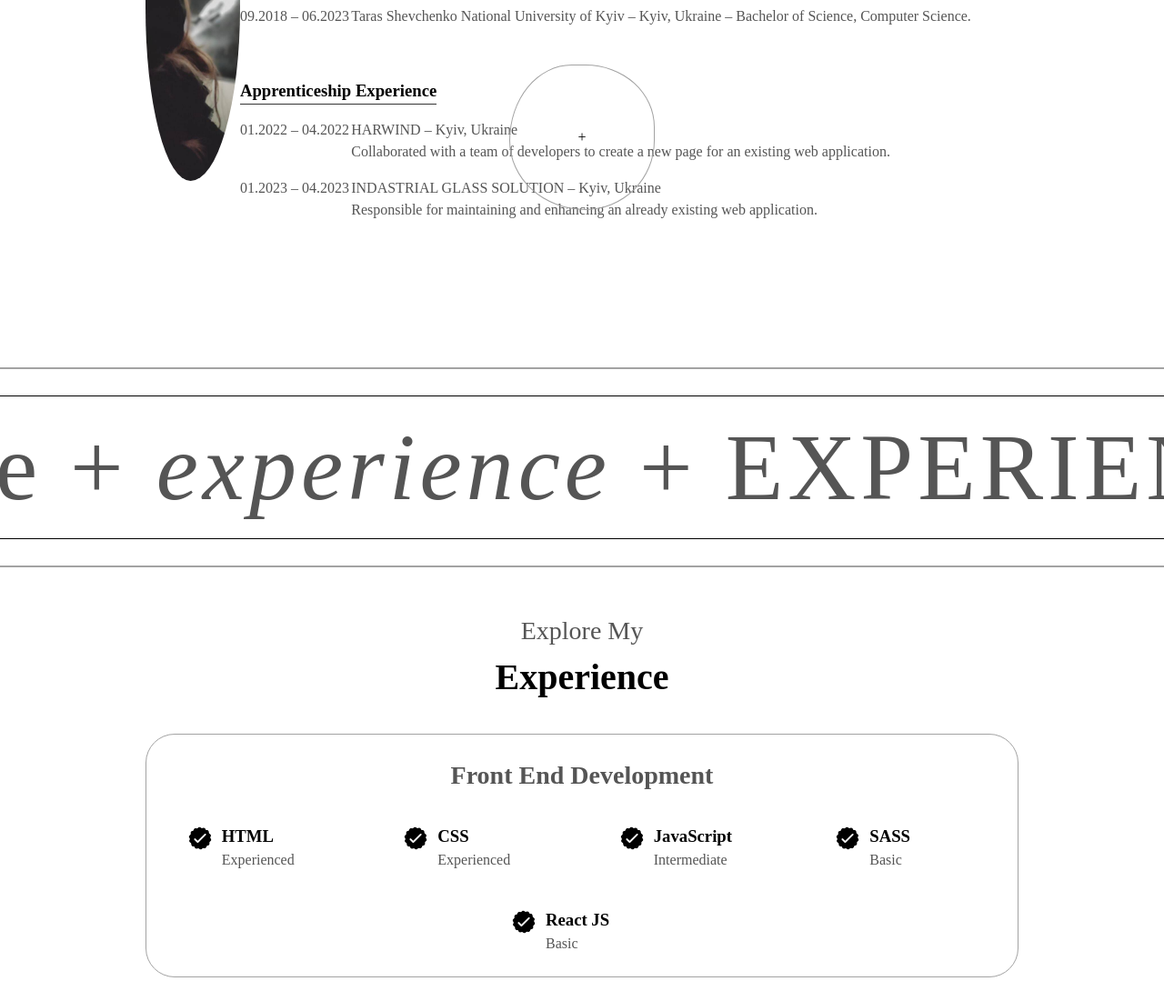
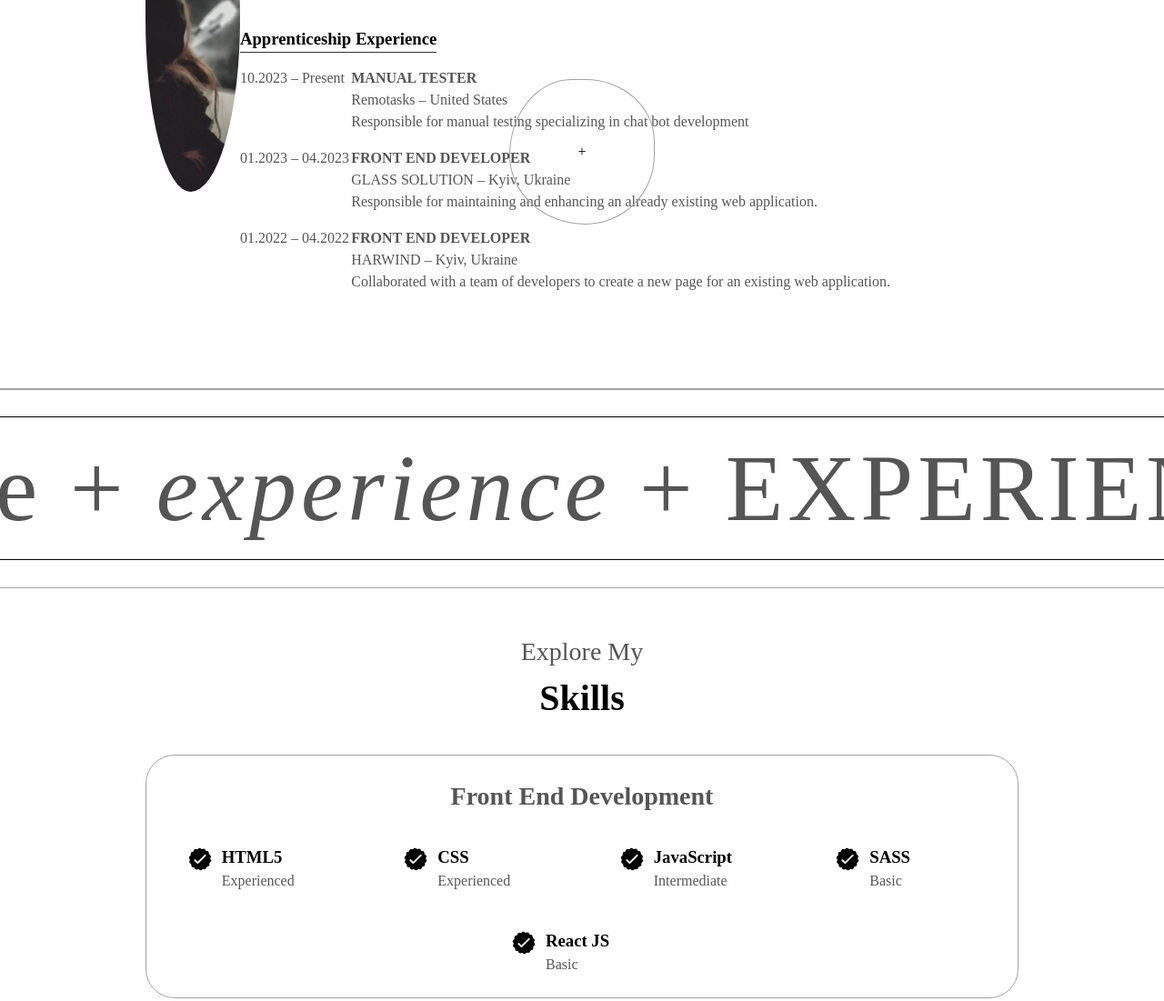
Before and after one commit to ohumen/personal_portfolio, a plain HTML site: page index.html in a window 1280 px wide. Shown: the part 1761-2862 px from the top of the page at 91% size. Drawn offline with nearby package versions, Linux system fonts and the light colour scheme; a web font is replaced by a local one.

Commit message:
index.html

```diff
--- a/index.html
+++ b/index.html
@@ -97,12 +97,16 @@
                 <div class="about-containers">
                     <h3 class="details-title">Apprenticeship Experience</h3>
                     <div class="details-context">
-                        <p class="years">01.2022 – 04.2022</p>
-                        <p class="context">HARWIND – Kyiv, Ukraine <br> Collaborated with a team of developers to create a new page for an existing web application.</p>
+                        <p class="years">10.2023 – Present</p>
+                        <p class="context"><strong>MANUAL TESTER</strong> <br> Remotasks – United States <br> Responsible for manual testing specializing in chat bot development</p>
                     </div>
                     <div class="details-context">
                         <p class="years">01.2023 – 04.2023</p>
-                        <p class="context">INDASTRIAL GLASS SOLUTION – Kyiv, Ukraine <br> Responsible for maintaining and enhancing an already existing web application.</p>
+                        <p class="context"><strong>FRONT END DEVELOPER</strong> <br> GLASS SOLUTION – Kyiv, Ukraine <br> Responsible for maintaining and enhancing an already existing web application.</p>
+                    </div>
+                    <div class="details-context">
+                        <p class="years">01.2022 – 04.2022</p>
+                        <p class="context"><strong>FRONT END DEVELOPER</strong> <br> HARWIND – Kyiv, Ukraine <br> Collaborated with a team of developers to create a new page for an existing web application.</p>
                     </div>
                 </div>
                 </div>
@@ -115,7 +119,7 @@
             <p>experience + Experience + <em>experience</em> + EXPERIENCE + <strong>experience</strong> + experience + Experience + <em>experience</em> + EXPERIENCE + <strong>experience</strong></p>
         </div>
         <p class="section-text-p1">Explore My</p>
-        <h1 class="title">Experience</h1>
+        <h1 class="title">Skills</h1>
         <div class="experience-details-container">
             <div class="about-containers-2">
                 <div class="details-container">
@@ -124,7 +128,7 @@
                         <article>
                             <img src="./assets/checkmark.png" alt="Experience Icon" class="icon">
                             <div>
-                                <h3>HTML</h3>
+                                <h3>HTML5</h3>
                                 <p>Experienced</p>
                             </div>
                         </article>
```
